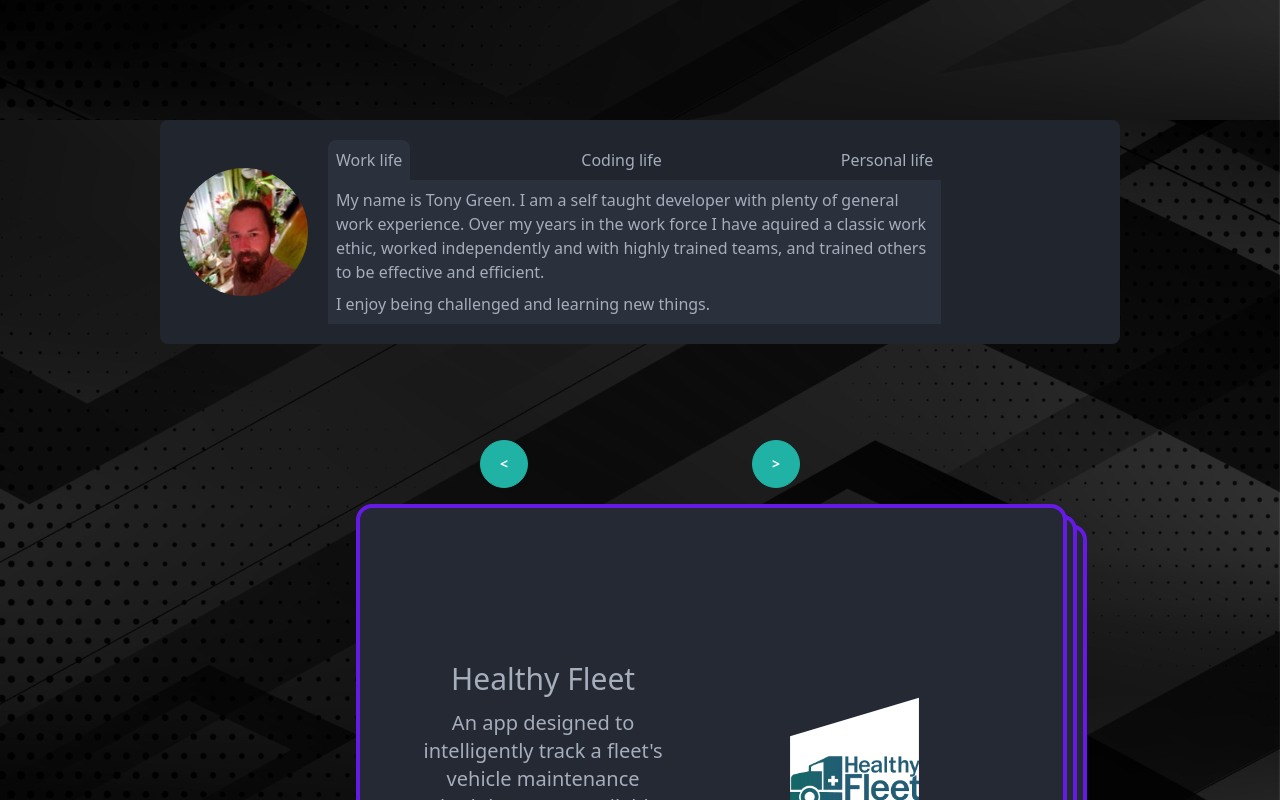
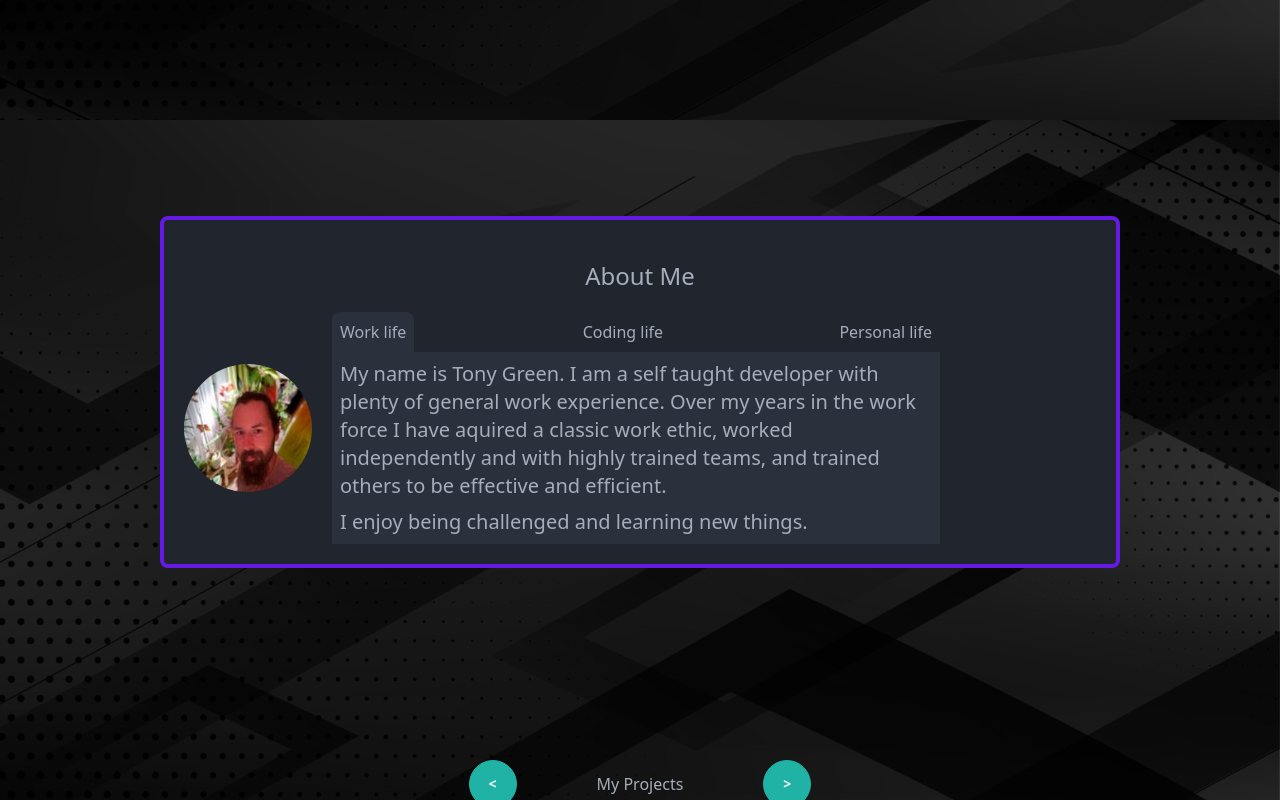
Before and after one commit to treading0light/portfolio, a Nuxt app: page / in a window 1280 px wide. Shown: the part 840-1640 px from the top of the page. Built offline with nearby package versions, Linux system fonts and the light colour scheme.

Commit message:
adjusted some text and element sizes, added side nav scrollTo, added labels

```diff
--- a/components/GoodNav.vue
+++ b/components/GoodNav.vue
@@ -1,20 +1,20 @@
 <template>
     <div>
 
-        <div id="topNav" class="fixed top-5 w-full flex justify-around"
+        <div id="topNav" class="fixed top-5 w-full flex justify-around pointer-events-none"
         style="z-index: 15;">
-            <img @click="openTab('https://github.com/treading0light')" class="w-10 hover:cursor-pointer bg-white" src="/images/github.png">
-            <img @click="openTab('https://twitter.com/tony0green')" class="w-10 hover:cursor-pointer" src="/images/twitter.png">
-            <img @click="openTab('https://www.linkedin.com/in/tony-green-b661b489/')" class="w-10 hover:cursor-pointer" src="/images/linkedin.png">
+            <img @click="openTab('https://github.com/treading0light')" class="w-10 pointer-events-auto hover:cursor-pointer bg-white" src="/images/github.png">
+            <img @click="openTab('https://twitter.com/tony0green')" class="w-10 pointer-events-auto hover:cursor-pointer" src="/images/twitter.png">
+            <img @click="openTab('https://www.linkedin.com/in/tony-green-b661b489/')" class="w-10 pointer-events-auto hover:cursor-pointer" src="/images/linkedin.png">
         </div>
 
         <div id="sideNav" class="fixed w-10 sm:w-20 min-h-screen flex flex-col justify-center items-center text-base-content whitespace-nowrap
         text-3xl gap-28
-        md:text-5xl md:gap-56
+
         ">
 
             <h3 @click="scrollTo('stack')" class="-rotate-90 hover:cursor-pointer">Projects</h3>
-            <h3 class="-rotate-90 hover:cursor-pointer">About Me</h3>
+            <h3 @click="scrollTo('about')" class="-rotate-90 hover:cursor-pointer">About Me</h3>
         </div>
 
     </div>
--- a/components/Projects.vue
+++ b/components/Projects.vue
@@ -1,20 +1,21 @@
 <template>
 	<div id="stack" class="w-2/3 min-h-screen relative">
 
-		<div style="z-index: 11;" class="absolute text-xl -top-16 left-auto flex w-full justify-center gap-56">
+		<div style="z-index: 11;" class="absolute text-xl -top-16 left-auto flex w-full justify-center items-center gap-5 md:gap-20">
 			<p @click="flip('back')" class="btn btn-circle btn-accent">&lt</p>
+			<h1 class="whitespace-nowrap text-sm sm:text-base">My Projects</h1>
 			<p @click="flip('forward')" class="btn btn-circle btn-accent"> > </p>
 		</div>
 
 		<div v-for="project in projects"
-		class="flip-card card text-center absolute p-10 bg-base-200 border-4 border-primary h-2/3 w-10/12
-		lg:card-side lg:items-center">
-			<div class="flex flex-col gap-3 text-sm lg:text-xl">
-				<h2 class="text-center bold text-3xl">{{ project.name }}</h2>
-				<p>{{ project.description }}</p>
+		class="flip-card card text-center absolute p-1 sm:p-10 bg-base-200 border-4 border-primary h-96 w-10/12
+		sm:card-side sm:items-center">
+			<div class="flex flex-col gap-3">
+				<h2 class="text-center bold text-lg lg:text-3xl">{{ project.name }}</h2>
+				<p class="text-sm lg:text-xl">{{ project.description }}</p>
 
 				<div v-if="project.link != '' " class="card-action justify-end">
-					<a class="btn btn-accent" :href="project.link">Visit</a>
+					<a class="btn btn-accent " :href="project.link">Visit</a>
 				</div>
 
 			</div>
--- a/components/Section-1.vue
+++ b/components/Section-1.vue
@@ -4,7 +4,7 @@
 		<div id="content" class="w-1/2 text-base-content text-center"
         >
 
-	        <h1 class="m-auto text-4xl md:text-6xl lg:text-8xl">Tony Green</h1>
+	        <h1 class="m-auto text-2xl md:text-4xl lg:text-6xl">Tony Green</h1>
         </div>
 
         <AnimateText />
--- a/components/Section-2.vue
+++ b/components/Section-2.vue
@@ -1,6 +1,12 @@
 <template>
-	<div class="w-9/12 bg-base-300 rounded-lg flex flex-col md:flex-row p-5 gap-5">
-		<img class="mask mask-circle w-32" src="/images/tony.jpg">
+	<div id="about" class="w-9/12 bg-base-300 rounded-lg border-4 border-primary">
+
+		<h1 class="w-full text-center text-2xl mt-10">About Me</h1>
+
+		<div class="flex flex-col sm:flex-row p-5 gap-5 items-center">
+
+			<img class="mask mask-circle w-32 h-52" src="/images/tony.jpg">
+
 			<div class="flex flex-col w-full md:w-2/3">
 
 				<div class="w-full flex flex-row justify-between text-center">
@@ -8,9 +14,10 @@
 				</div>
 
 				<div class="bg-base-100 p-2 flex flex-col gap-2">
-				<p v-for="line in text">{{ line }}</p>
+					<p class="lg:text-xl" v-for="line in text">{{ line }}</p>
 				</div>
 
+			</div>
 		</div>
 	</div>
 </template>
@@ -36,7 +43,8 @@
 			title: "Coding life",
 			bodyArray: [
 				"I began my coding journey with 'Python Crash Course' by Eric Matthes. Once I finished the book I signed up for a web developer course where I learned Html, CSS, PHP, and Javascript.",
-				"While working through all these steps I had been building projects. From CLI games with python, to web pages with vanilla JS and PHP, to projects using frameworks like Laravel and Vue/Nuxt."
+				"While working through all these steps I had been building projects. From CLI games with python, to web pages with vanilla JS and PHP, to projects using frameworks like Laravel and Vue/Nuxt.",
+				"Today I continue to expand my coding skillset with new "
 			]
 		},
 
--- a/pages/index.vue
+++ b/pages/index.vue
@@ -1,5 +1,5 @@
 <template>
-  <div @scroll="handleScroll()" id="top" class="min-h-screen w-screen flex flex-col items-center gap-40">
+  <div @scroll="handleScroll()" id="top" class="min-h-screen w-screen flex flex-col items-center gap-64">
 
       <Section-1 />
 
```
Lines whose indentation alone changed are shown as unchanged.
